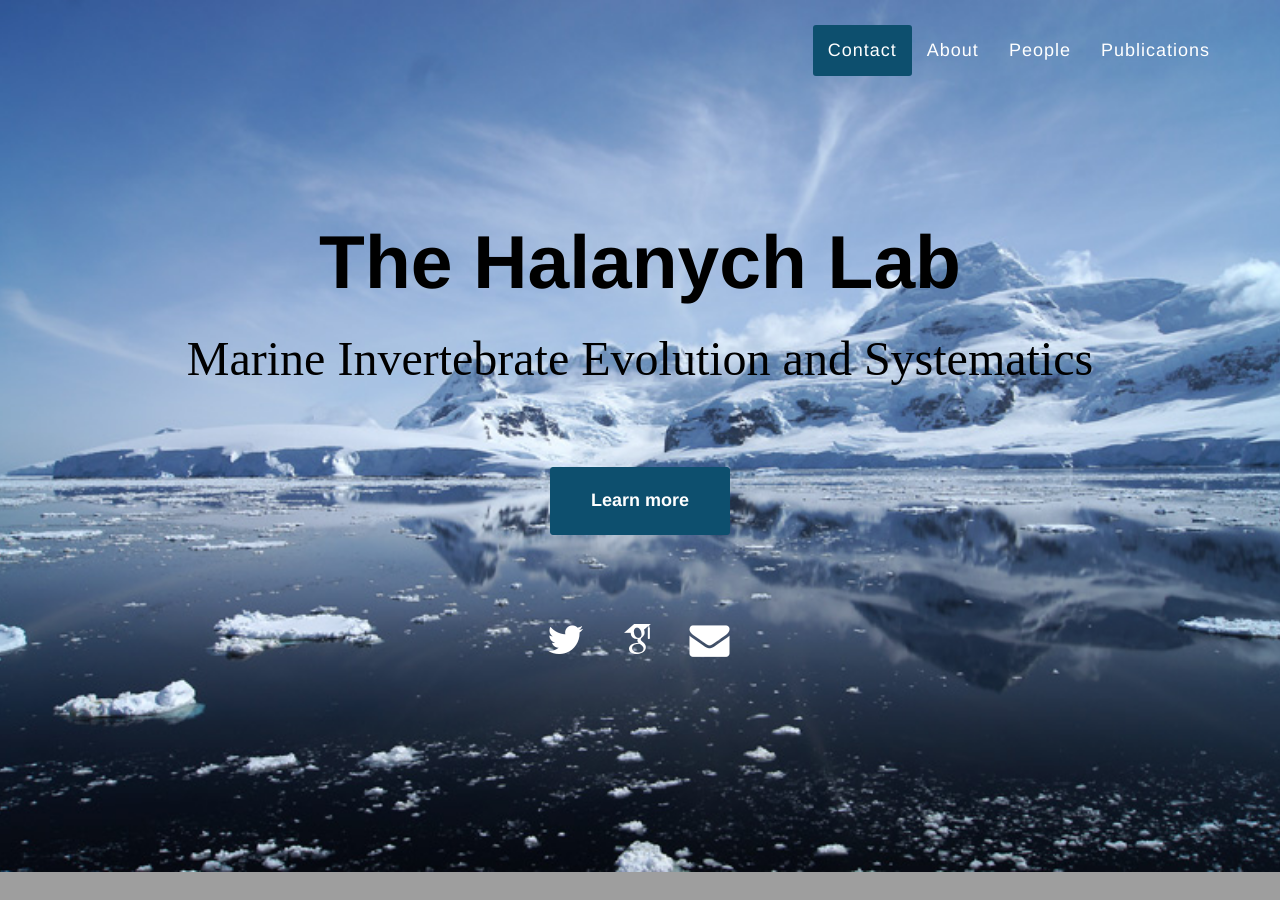
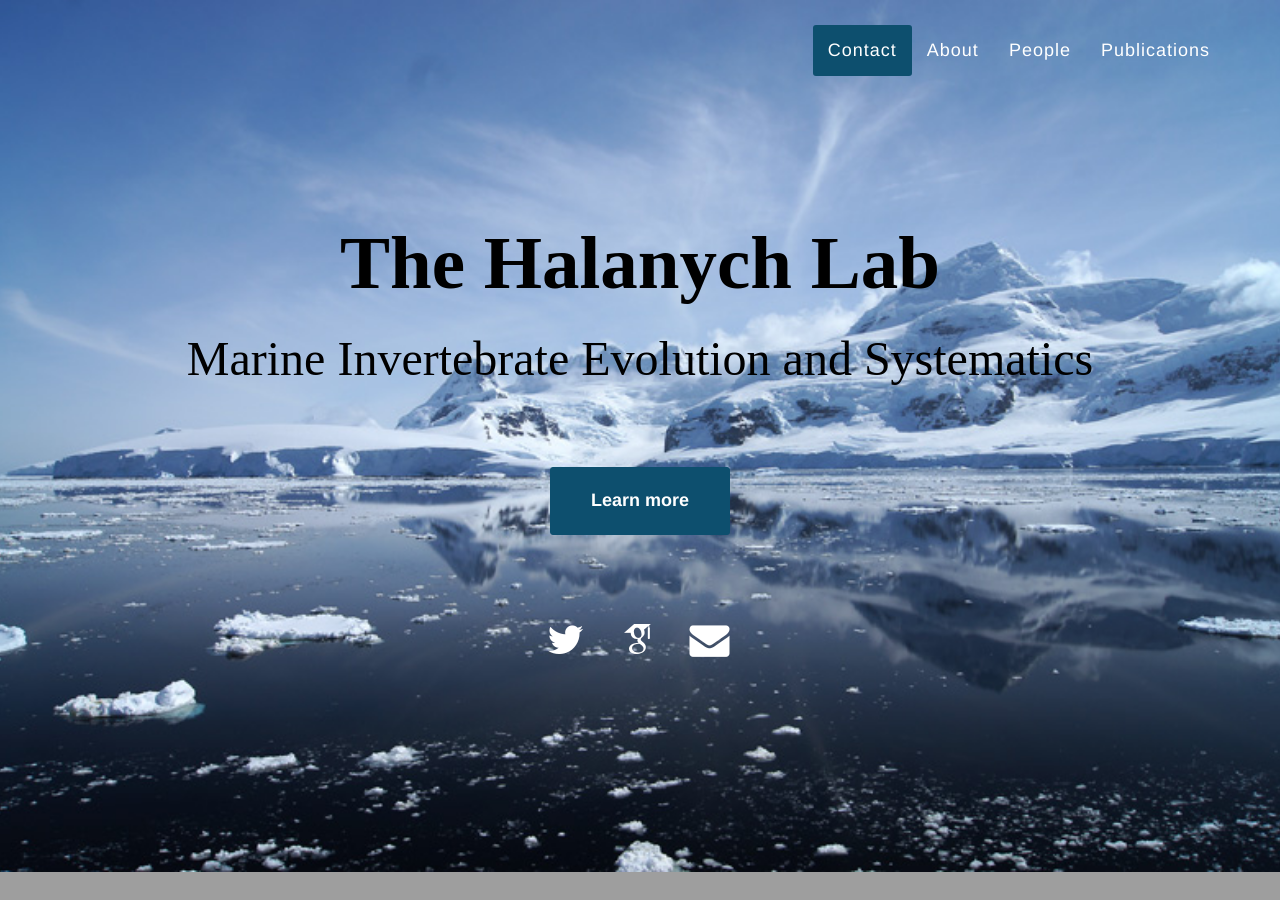
Before and after one commit to KyleTDavid/KyleTDavidWebsite, a Jekyll site: the page built from index.md, in a window 1280 px wide and 900 px high. Built offline with Jekyll 4.4.1, drawn with Linux system fonts in a browser that asks for light colours; nearby versions of some CDN libraries; some web fonts are replaced; grey boxes are pictures that could not be loaded.

Commit message:
Modifying inline CSS

```diff
--- a/_includes/hero.html
+++ b/_includes/hero.html
@@ -3,7 +3,7 @@
 <header>
     <div class="container">
         <div class="intro-text">
-            <div style="color:black;" class="intro-heading" font-family: "League Spartan;">The Halanych Lab</div>
+            <div style="color:black; font-family:League Spartan;" class="intro-heading">The Halanych Lab</div>
             <div style="color:black;" class="text-center"><font size=10 face="Avenir">Marine Invertebrate Evolution and Systematics</div>
             <br>
             <a href="#about" class="page-scroll btn btn-xl">Learn more</a>
```
